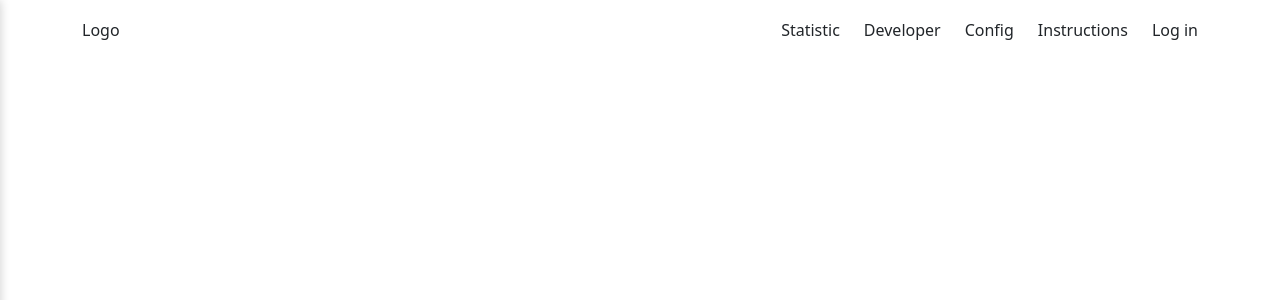
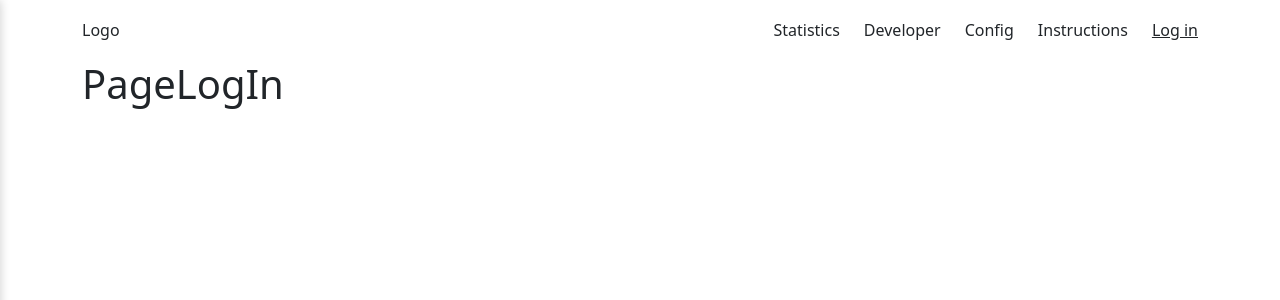
Before and after one commit to adwasar/budget_calculation, a React (Vite) app: page /log-in in a window 1280 px wide. Shown: the top 300 px of the page. Built offline with nearby package versions, Linux system fonts and the light colour scheme.

Commit message:
feat: routing

```diff
--- a/package.json
+++ b/package.json
@@ -13,7 +13,8 @@
     "bootstrap": "5.3.2",
     "normalize.css": "^8.0.1",
     "react": "^18.2.0",
-    "react-dom": "^18.2.0"
+    "react-dom": "^18.2.0",
+    "react-router-dom": "^6.20.0"
   },
   "devDependencies": {
     "@types/react": "^18.2.37",
--- a/src/App.jsx
+++ b/src/App.jsx
@@ -1,39 +1,26 @@
-import { useState } from 'react';
-import BurgerMenu from './components/BurgerMenu';
+import { BrowserRouter, Route, Routes } from 'react-router-dom';
+import Layout from './layout/Layout';
+
+import PageStatistics from './Pages/PageStatistics.jsx';
+import PageDeveloper from './Pages/PageDeveloper.jsx';
+import PageConfig from './Pages/PageConfig.jsx';
+import PageInstructions from './Pages/PageInstructions.jsx';
+import PageLogIn from './Pages/PageLogIn.jsx';
 
 function App() {
-  const [menuIsOpen, setMenuIsOpen] = useState(false);
-
-  const closeMenu = () => {
-    setMenuIsOpen(false);
-  };
-
-  const openMenu = () => {
-    setMenuIsOpen(true);
-  };
-
   return (
     <>
-      <header className="s-60 d-flex align-items-center">
-        <div className="container">
-          <nav className="d-flex w-100 justify-content-between align-items-center">
-            <div className="logo">Logo</div>
-            <ul className="list-unstyled d-none d-sm-flex flex-row gap-4 m-0">
-              <li>Statistic</li>
-              <li>Developer</li>
-              <li>Config</li>
-              <li>Instructions</li>
-              <li>Log in</li>
-            </ul>
-            <div onClick={openMenu} className="burger d-sm-none">
-              <span className="tt"></span>
-              <span className="mm"></span>
-              <span className="bb"></span>
-            </div>
-          </nav>
-        </div>
-        <BurgerMenu menuIsOpen={menuIsOpen} closeMenu={closeMenu} />
-      </header>
+      <BrowserRouter>
+        <Routes>
+          <Route path="/" element={<Layout />}>
+            <Route path="/" element={<PageStatistics />} />
+            <Route path="/developer" element={<PageDeveloper />} />
+            <Route path="/config" element={<PageConfig />} />
+            <Route path="/instructions" element={<PageInstructions />} />
+            <Route path="/log-in" element={<PageLogIn />} />
+          </Route>
+        </Routes>
+      </BrowserRouter>
     </>
   );
 }
--- /dev/null
+++ b/src/Pages/PageConfig.jsx
@@ -0,0 +1,11 @@
+function PageConfig() {
+  return (
+    <>
+      <div className="container">
+        <h1>PageConfig</h1>
+      </div>
+    </>
+  );
+}
+
+export default PageConfig;
--- /dev/null
+++ b/src/Pages/PageDeveloper.jsx
@@ -0,0 +1,11 @@
+function PageDeveloper() {
+  return (
+    <>
+      <div className="container">
+        <h1>PageDeveloper</h1>
+      </div>
+    </>
+  );
+}
+
+export default PageDeveloper;
--- /dev/null
+++ b/src/Pages/PageInstructions.jsx
@@ -0,0 +1,11 @@
+function PageInstructions() {
+  return (
+    <>
+      <div className="container">
+        <h1>PageInstructions</h1>
+      </div>
+    </>
+  );
+}
+
+export default PageInstructions;
--- /dev/null
+++ b/src/Pages/PageLogIn.jsx
@@ -0,0 +1,9 @@
+function PageLogIn() {
+  return (
+    <div className="container">
+      <h1>PageLogIn</h1>
+    </div>
+  );
+}
+
+export default PageLogIn;
--- /dev/null
+++ b/src/Pages/PageStatistics.jsx
@@ -0,0 +1,11 @@
+function PageStatistics() {
+  return (
+    <>
+      <div className="container">
+        <h1>PageStatistics</h1>
+      </div>
+    </>
+  );
+}
+
+export default PageStatistics;
--- /dev/null
+++ b/src/layout/Header.jsx
@@ -0,0 +1,64 @@
+import { useState } from 'react';
+import { NavLink } from 'react-router-dom';
+import BurgerMenu from '../components/BurgerMenu';
+
+function Header() {
+  const [menuIsOpen, setMenuIsOpen] = useState(false);
+
+  const closeMenu = () => {
+    setMenuIsOpen(false);
+  };
+
+  const openMenu = () => {
+    setMenuIsOpen(true);
+  };
+
+  return (
+    <>
+      <header className="header s-60 d-flex align-items-center">
+        <div className="container">
+          <nav className="d-flex w-100 justify-content-between align-items-center">
+            <div className="logo">
+              <NavLink to="/">Logo</NavLink>
+            </div>
+            <ul className="list-unstyled d-none d-sm-flex flex-row gap-4 m-0">
+              <li>
+                <NavLink activeclassname="active" to="/">
+                  Statistics
+                </NavLink>
+              </li>
+              <li>
+                <NavLink activeclassname="active" to="/developer">
+                  Developer
+                </NavLink>
+              </li>
+              <li>
+                <NavLink activeclassname="active" to="/config">
+                  Config
+                </NavLink>
+              </li>
+              <li>
+                <NavLink activeclassname="active" to="/instructions">
+                  Instructions
+                </NavLink>
+              </li>
+              <li>
+                <NavLink activeclassname="active" to="/log-in">
+                  Log in
+                </NavLink>
+              </li>
+            </ul>
+            <div onClick={openMenu} className="burger d-sm-none">
+              <span className="tt"></span>
+              <span className="mm"></span>
+              <span className="bb"></span>
+            </div>
+          </nav>
+        </div>
+        <BurgerMenu menuIsOpen={menuIsOpen} closeMenu={closeMenu} />
+      </header>
+    </>
+  );
+}
+
+export default Header;
--- /dev/null
+++ b/src/layout/Layout.jsx
@@ -0,0 +1,13 @@
+import { Outlet } from 'react-router-dom';
+import Header from './Header';
+
+function Layout() {
+  return (
+    <>
+      <Header />
+      <Outlet />
+    </>
+  );
+}
+
+export default Layout;
--- a/src/main.jsx
+++ b/src/main.jsx
@@ -1,5 +1,6 @@
 import React from 'react';
 import ReactDOM from 'react-dom/client';
+
 import App from './App.jsx';
 import './styles/main.scss';
 
--- a/src/styles/components/_base.scss
+++ b/src/styles/components/_base.scss
@@ -0,0 +1,16 @@
+a {
+  text-decoration: none;
+  color: inherit;
+}
+
+.header {
+  .active {
+    text-decoration: underline;
+  }
+}
+
+.logo {
+  .active {
+    text-decoration: none;
+  }
+}
```
Also changed, not shown: 1 other file (tests, documents, lock files or other folders).
